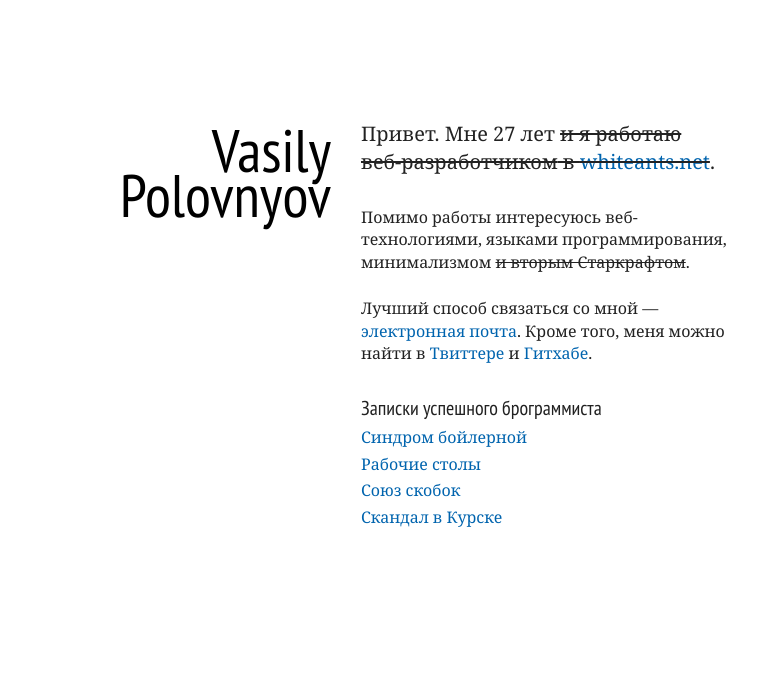
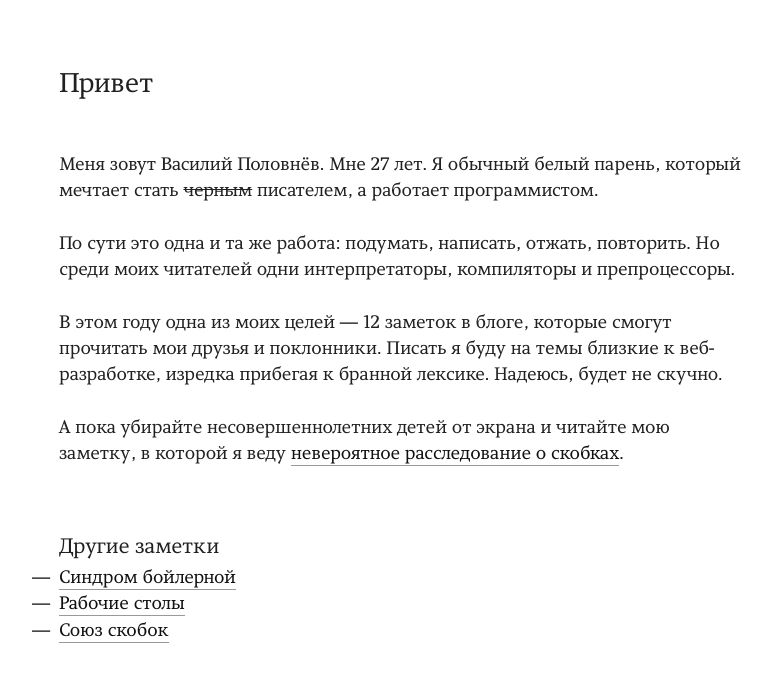
Before and after one commit to vast/vast.github.io, a Jekyll site: the page built from index.html, in a window 1280 px wide. Shown: the top 682 px of the page, without its empty margins (239-1009 px from the left). Built offline with Jekyll 4.4.1, drawn with Linux system fonts in a browser that asks for light colours; Markdown is read by kramdown in place of the engine named in the settings.

Commit message:
new index page

```diff
--- a/index.html
+++ b/index.html
@@ -5,105 +5,46 @@
 <html lang="ru">
 <head>
   <title>Vasily Polovnyov // Ни за что не догадаетесь, как меня зовут</title>
-<meta http-equiv="Content-Type" content="text/html;charset=utf-8" />
-<meta name="viewport" content="width=700" />
-<link href='http://fonts.googleapis.com/css?family=PT+Sans+Narrow' rel='stylesheet' type='text/css'>
-<!-- Понравился сайт пацана? Цэ-Эс-Эс Н-на! -->
-<style type="text/css">
-html {font: 100.1%/1.4 Georgia, Times New Roman, Times, serif}
-html, body, h1, h2, h3, ul, li, ol, dl, dt, dd, p, img {
-    padding: 0; margin: 0; font-size: 100%; font-weight: normal; border: 0
-}
-body {
-  color: #222;
-  font-size: 20px;
-  padding: 0 .5em;
-  background: #fff
-}
-a, a:visited {color: #0064AE; text-decoration: none}
-a:hover {text-decoration: underline}
-p {margin: 0 0 1.5em}
-h1, h2, h3 {margin: 1.5em 0 0; color: #212121; font-family: 'PT Sans Narrow', Helvetica, Arial, sans-serif}
-h1 {font-size: 200%}
-h2 {font-size: 150%}
-h3 {font-size: 125%}
-/* здесь был веб2.0 детка, здесь был веб2.0 */
-#wrap {
-  max-width: 680px;
-  margin: 120px auto 20px;
-  overflow: hidden
-}
-
-#aside {
-  float: left;
-  width: 270px;
-  text-align: right;
-  font-size: 150%;
-}
-
-#aside h1 {
-  line-height: .75;
-  margin-top: 8px;
-  color: #000;
-}
-
-#aside h1 span {display: block}
-
-#contents {
-  width: 380px;
-  float: right;
-  text-align: left;
-}
-
-#contents .footer, .blog {
-  font-size: 16px
-}
-
-.blog ul {
-  list-style: none outside;
-}
-
-.blog li {
-  margin: .25em 0;
-}
-
-@media screen and (max-width: 480px) {
-  #aside, #contents {float: none; width: auto; text-align: left}
-  #aside h1 {text-align: center; line-height: 1.5}
-  #aside h1 span {display: inline}
-}
-
-</style>
+  <meta charset="utf-8" />
+  <meta content="IE=edge,chrome=1" http-equiv="X-UA-Compatible" />
+  <meta name="viewport" content="width=device-width, initial-scale=1.0" />
   <link rel="openid.server" href="http://www.myopenid.com/server" />
   <link rel="openid.delegate" href="http://vast.myopenid.com" />
   <link rel="alternate" type="application/rss+xml" title="RSS" href="/feed.xml" />
+  <link rel="stylesheet" href="/css/base.css" media="screen, projection" />
+  <link rel="stylesheet" href="/css/mobile.css" media="screen and (max-width: 980px)" />
 </head>
 <body>
-  <div id="wrap" class="vcard">
-    <div id="aside">
-      <h1 class="fn">Vasily <span>Polovnyov</span></h1>
-    </div>
-    <div id="contents">
+  <article class="post">
+    <header class="post-header">
+      <h2 class="post-title">Привет</h2>
+    </header>
+    <div class="post-contents">
       <p>
-        Привет. Мне 27 лет <del datetime="2012-04-17">и я работаю <nobr>веб-разработчиком</nobr>
-        в <a href="http://whiteants.net">whiteants.net</a></del>.
+        Меня зовут Василий Половнёв. Мне 27 лет.
+        Я обычный белый парень, который мечтает стать <del>черным</del> писателем,
+        а работает программистом.
       </p>
 
-      <div class="footer">
       <p>
-          Помимо работы интересуюсь веб-технологиями, языками программирования,
-          минимализмом <del datetime="2012-01-01">и вторым Старкрафтом</del>.
+        По сути это одна и та же работа: подумать, написать, отжать, повторить.
+        Но среди моих читателей одни интерпретаторы, компиляторы и препроцессоры.
       </p>
+
       <p>
-          Лучший способ связаться со мной —
-          <a href="mailto:vasily.polovnyov@me.com" class="email">электронная почта</a>.
-          Кроме того, меня можно найти в <a href="http://twitter.com/vazilla" class="url">Твиттере</a>
-          и <a href="http://github.com/vast" class="url">Гитхабе</a>.
+        В этом году одна из моих целей — 12 заметок в блоге,
+        которые смогут прочитать мои друзья и поклонники.
+        Писать я буду на темы близкие к веб-разработке, изредка прибегая к бранной лексике.
+        Надеюсь, будет не скучно.
+      </p>
+
+      <p>
+        А пока убирайте несовершеннолетних детей от экрана и читайте мою заметку,
+        в которой я веду <a href="/posts/brackets.html">невероятное расследование о скобках</a>.
       </p>
     </div>
-
-      <div class="blog">
-        <h3>{{ site.title }}</h3>
+    <footer class="blog">
+      <h3>Другие заметки</h3>
       <ul class="posts">
         {% for post in site.posts %}
         <li>
```
Also changed, not shown: other parts of index.html (+10 -11 lines), _layouts/default.html (+9 -0 lines), _posts/2014-01-09-hi.md (deleted, +0 -14 lines), css/base.css. Lines whose indentation alone changed are shown as unchanged.
